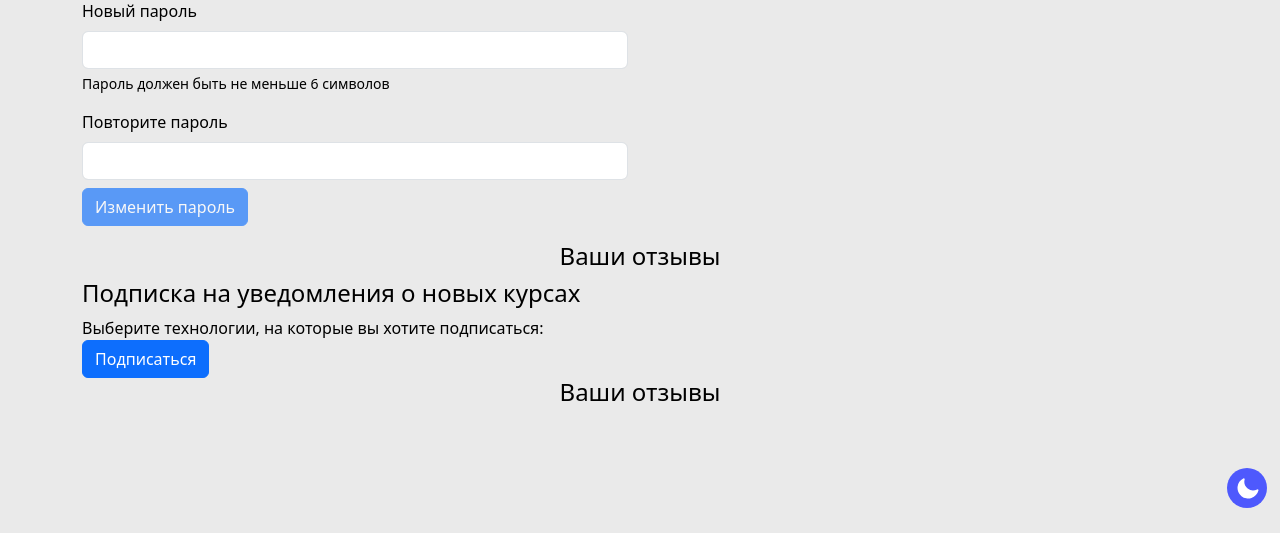
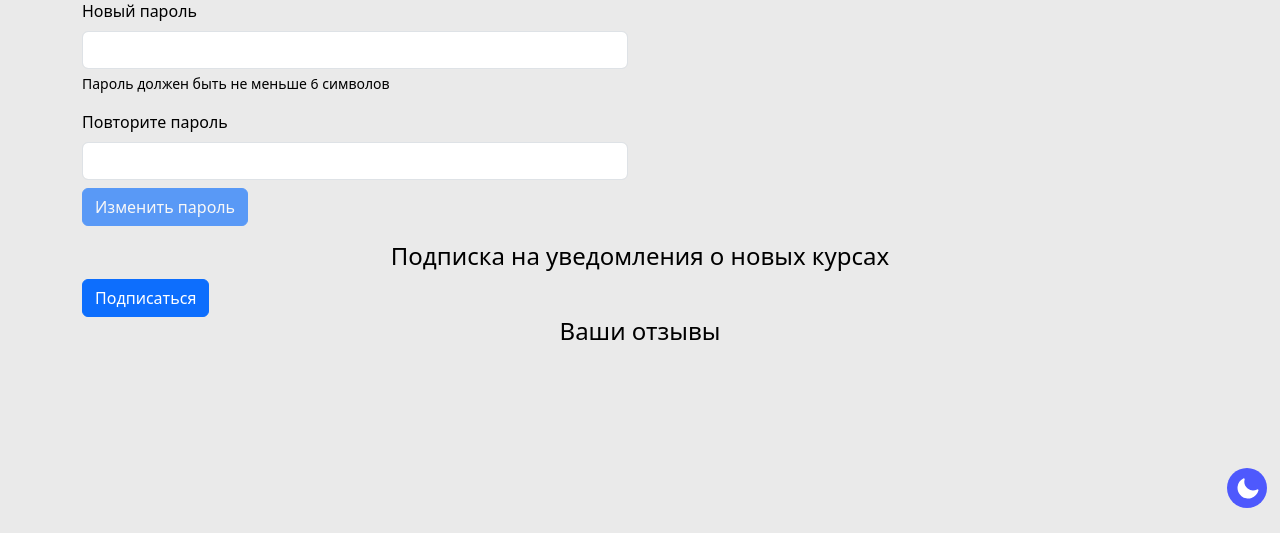
Before and after one commit to Njves/KursoAgregator, a Flask app: page /profile/1 in a window 1280 px wide. Shown: the part 267-800 px from the top of the page. Run offline with Flask 2, Linux system fonts and the light colour scheme; the visitor is signed in with stand-in values (Sample User, id 1); data that the repository does not hold is empty.

Commit message:
Быстрое исправление html

```diff
--- a/app/templates/user/main.html
+++ b/app/templates/user/main.html
@@ -40,21 +40,16 @@
             </div>
         </form>
     </div>
-    <h4 class="container-fluid w-50 d-flex justify-content-center">
-        Ваши отзывы
-    </h2>
-    {% for review in user.reviews %}
-            {% include "review/review_item.html" %}
-        {% endfor %}
     <div>
-            <h4>Подписка на уведомления о новых курсах</h4>
+        <h4 class="container-fluid w-50 d-flex justify-content-center">Подписка на уведомления о новых курсах</h4>
         <form method="POST" action="{{ url_for('user_bp.subscribe', user_id=user.id) }}">
-                <div class="form-group">
-                    <label for="technologies">Выберите технологии, на которые вы хотите подписаться:</label>
+            <div class="form-group row">
                 {% for technology in technologies %}
+                <div class="col-sm-6">
                     <div class="form-check">
                         <input type="checkbox" class="form-check-input" id="technology{{ technology.id }}" name="technologies[]" value="{{ technology.id }}">
                         <label class="form-check-label" for="technology{{ technology.id }}">{{ technology.title }}</label>
+                    </div>
                 </div>
                 {% endfor %}
             </div>
@@ -63,7 +58,6 @@
     </div>
     <h4 class="container-fluid w-50 d-flex justify-content-center">
         Ваши отзывы
-    </h2>
     {% for review in user.reviews %}
             {% include "review/review_item.html" %}
         {% endfor %}
```
Lines whose indentation alone changed are shown as unchanged.
